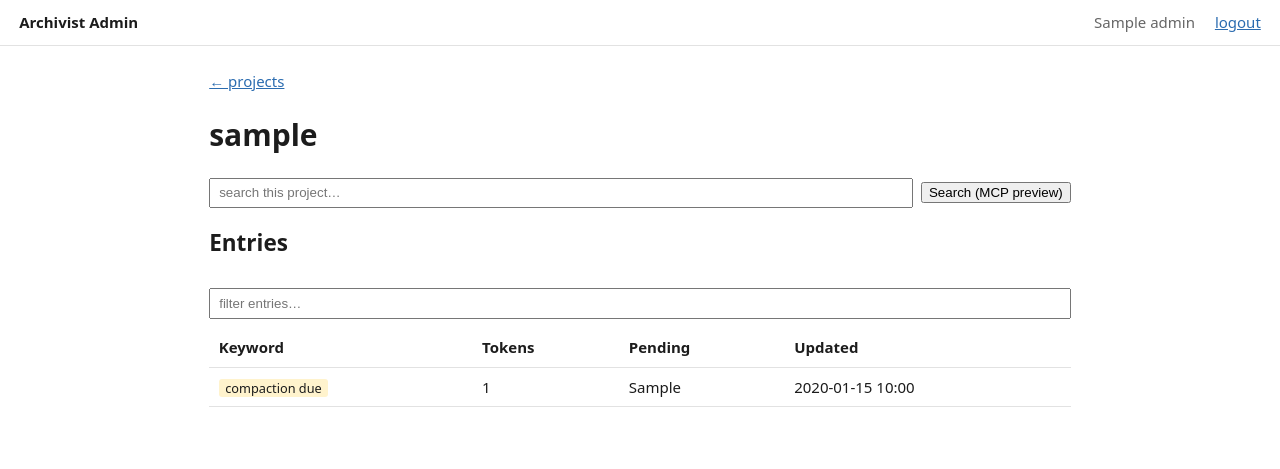
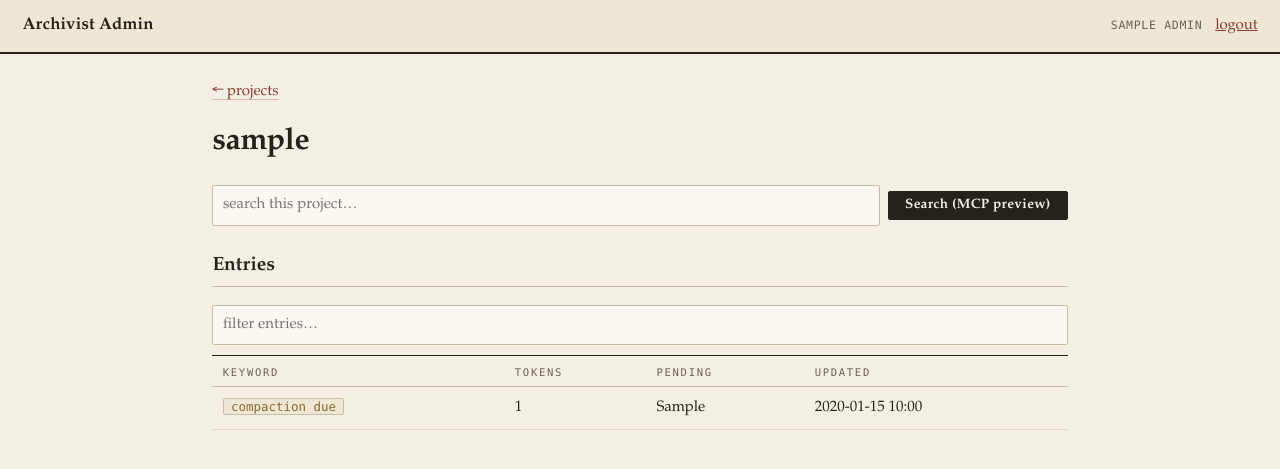
Before and after one commit to CODEPRESS-SRL/archivist, a Python web app: template api/app/admin/templates/project.html in a window 1280 px wide. Shown: the top 469 px of the page. Run offline with Jinja, Linux system fonts and the light colour scheme; the template is opened without the code that fills it: most values are stand-ins (such as "Sample title", 1, 10 or a date in 2020).

Commit message:
style(admin): restyle the admin console with the Schedario theme
Archival card-catalog look for the admin UI: warm paper ground, serif
display headings, oxblood accent with a brass secondary, monospace
metadata/badges, catalog-style tables and parchment content blocks.
Pure CSS — no libraries, no external fonts. Class names are unchanged,
so every Jinja template renders as-is.

```diff
--- a/api/app/admin/static/admin.css
+++ b/api/app/admin/static/admin.css
@@ -1,37 +1,139 @@
-:root { --fg: #1c1c1c; --muted: #666; --line: #e2e2e2; --accent: #2b6cb0; }
+/* Archivist Admin — "Schedario" theme (archival card-catalog).
+   Pure CSS, no external fonts or libraries. Class names match the Jinja
+   templates 1:1; only presentation changes here. */
+:root {
+  --paper:      #f4efe4;  /* page ground */
+  --panel:      #efe7d6;  /* topbar / raised strips */
+  --card:       #fbf8f1;  /* parchment cards, code, inputs */
+  --ink:        #26221a;  /* text + strong rules */
+  --muted:      #6b6252;  /* captions, metadata */
+  --line:       #e2d8c2;  /* hairline row rules */
+  --line-strong:#c8bda4;  /* input borders, header rules */
+  --accent:     #8c3b2e;  /* oxblood — links, keywords, emphasis */
+  --brass:      #8c6a2e;  /* numerals, secondary accent */
+  --serif: "Iowan Old Style","Palatino Linotype",Palatino,Georgia,serif;
+  --mono: ui-monospace,Menlo,Consolas,"SFMono-Regular",monospace;
+}
 * { box-sizing: border-box; }
-body { margin: 0; font: 15px/1.5 system-ui, sans-serif; color: var(--fg); }
-.topbar { display: flex; justify-content: space-between; align-items: center;
-  padding: .7rem 1.2rem; border-bottom: 1px solid var(--line); }
-.brand { font-weight: 700; text-decoration: none; color: var(--fg); }
-.topbar .team { color: var(--muted); margin-right: 1rem; }
-main { max-width: 900px; margin: 1.5rem auto; padding: 0 1.2rem; }
-table { width: 100%; border-collapse: collapse; }
-th, td { text-align: left; padding: .5rem .6rem; border-bottom: 1px solid var(--line); }
-a { color: var(--accent); }
-.flash { background: #edf7ed; padding: .5rem .8rem; border-radius: 4px; }
-.error { color: #b00020; }
-.badge { background: #fff3cd; padding: 0 .4rem; border-radius: 3px; font-size: .85em; }
-pre.content { white-space: pre-wrap; background: #fafafa; padding: .8rem;
-  border: 1px solid var(--line); border-radius: 4px; }
-.md-content { background: #fafafa; border: 1px solid var(--line); border-radius: 4px;
-  padding: .2rem .9rem; }
-.md-content pre { background: #f0f0f0; padding: .6rem; border-radius: 4px; overflow-x: auto; }
+
+body {
+  margin: 0;
+  font: 15px/1.6 var(--serif);
+  color: var(--ink);
+  background: var(--paper);
+  -webkit-font-smoothing: antialiased;
+}
+
+/* ---- Topbar ------------------------------------------------------------- */
+.topbar {
+  display: flex; justify-content: space-between; align-items: center;
+  padding: .8rem 1.4rem;
+  background: var(--panel);
+  border-bottom: 2px solid var(--ink);
+}
+.brand {
+  font-weight: 700; font-size: 1.05rem; letter-spacing: .01em;
+  text-decoration: none; color: var(--ink);
+}
+.topbar nav { display: flex; align-items: center; gap: .8rem; }
+.topbar .team {
+  color: var(--muted); font: .72rem/1 var(--mono);
+  letter-spacing: .06em; text-transform: uppercase;
+}
+
+/* ---- Layout & headings -------------------------------------------------- */
+main { max-width: 900px; margin: 1.6rem auto; padding: 0 1.4rem; }
+h1 { font-weight: 600; font-size: 1.9rem; letter-spacing: -.01em; margin: .2rem 0 .6rem; }
+h2 {
+  font-weight: 600; font-size: 1.2rem; margin: 1.6rem 0 .5rem;
+  padding-bottom: .25rem; border-bottom: 1px solid var(--line-strong);
+}
+
+a { color: var(--accent); text-decoration: none; border-bottom: 1px solid #d8b8a8; }
+a:hover { border-bottom-color: var(--accent); }
+.brand, .topbar .team, .chip, a.badge { border-bottom: 0; }
+
+/* ---- Tables ------------------------------------------------------------- */
+table { width: 100%; border-collapse: collapse; border-top: 1px solid var(--ink); }
+th, td { text-align: left; padding: .55rem .65rem; }
+th {
+  font: .66rem/1 var(--mono); letter-spacing: .16em; text-transform: uppercase;
+  color: var(--muted); border-bottom: 1px solid var(--line-strong); padding-top: .7rem;
+}
+td { border-bottom: 1px solid var(--line); }
+tbody tr:hover { background: rgba(140,59,46,.04); }
+
+/* ---- Forms & buttons ---------------------------------------------------- */
+label { display: inline-block; }
+input[type=search], input[type=password], input[type=number], select, .filter-box {
+  background: var(--card); border: 1px solid var(--line-strong); border-radius: 2px;
+  padding: .45rem .6rem; font: inherit; color: var(--ink);
+}
+input:focus, select:focus, button:focus-visible {
+  outline: 2px solid var(--accent); outline-offset: 1px;
+}
+button {
+  cursor: pointer; background: var(--ink); color: var(--paper);
+  border: 1px solid var(--ink); border-radius: 2px;
+  padding: .45rem 1rem; font: 600 .85rem/1 var(--serif); letter-spacing: .02em;
+}
+button:hover:not(:disabled) { background: var(--accent); border-color: var(--accent); }
+button:disabled { background: var(--panel); color: var(--muted); border-color: var(--line-strong); cursor: not-allowed; }
+
+/* logout renders as an inline text link, not a filled button */
+.logout button {
+  background: none; border: 0; padding: 0; color: var(--accent);
+  font: inherit; text-decoration: underline; letter-spacing: 0;
+}
+.logout button:hover { background: none; color: var(--ink); }
+
 form.inline { display: inline; }
-button { cursor: pointer; }
-.logout button { background: none; border: 0; padding: 0; color: var(--accent);
-  font: inherit; cursor: pointer; text-decoration: underline; }
-.searchbar { display: flex; gap: .5rem; align-items: center; flex-wrap: wrap; margin: 1rem 0; }
-.searchbar input[type=search] { flex: 1; min-width: 12rem; padding: .35rem .5rem; }
-.result { border: 1px solid var(--line); border-radius: 6px; padding: .6rem .9rem; margin: .6rem 0; }
-.result h3 { margin: 0 0 .3rem; font-size: 1rem; }
-.result .proj { color: var(--muted); font-weight: 400; font-size: .8em; margin-left: .5rem; }
+.actions { display: flex; gap: .6rem; margin: .8rem 0; }
+.searchbar { display: flex; gap: .5rem; align-items: center; flex-wrap: wrap; margin: 1.1rem 0; }
+.searchbar input[type=search] { flex: 1; min-width: 12rem; }
+.filter-box { width: 100%; margin: .6rem 0; }
+#entries th { user-select: none; }
+
+/* ---- Notices ------------------------------------------------------------ */
+.flash {
+  background: var(--card); border-left: 3px solid var(--brass);
+  padding: .5rem .9rem; border-radius: 0 3px 3px 0;
+}
+.error { color: var(--accent); font-weight: 600; }
+.badge {
+  background: var(--panel); border: 1px solid var(--line-strong);
+  padding: 0 .45rem; border-radius: 2px; font: .78rem/1.5 var(--mono);
+  color: var(--brass);
+}
+.badge.mode { background: #f0e3dc; color: var(--accent); border-color: #d8b8a8; }
+.muted { color: var(--muted); }
+
+/* ---- Content blocks (code / rendered markdown) -------------------------- */
+pre.content {
+  white-space: pre-wrap; background: var(--card); padding: .8rem;
+  border: 1px solid var(--line-strong); border-radius: 3px;
+}
+.md-content {
+  background: var(--card); border: 1px solid var(--line-strong); border-radius: 3px;
+  padding: .2rem .9rem;
+}
+.md-content pre { background: #f0e9da; padding: .6rem; border-radius: 3px; overflow-x: auto; }
+
+/* ---- Search results ----------------------------------------------------- */
+.result {
+  background: var(--card); border: 1px solid var(--line-strong);
+  border-left: 3px solid var(--accent); border-radius: 0 4px 4px 0;
+  padding: .6rem .9rem; margin: .7rem 0;
+}
+.result h3 { margin: 0 0 .3rem; font-size: 1.05rem; }
+.result h3 a { border-bottom: 0; }
+.result .proj { color: var(--muted); font: .78rem/1 var(--mono); margin-left: .5rem; }
 .result .excerpt { margin: .2rem 0; }
-.result .meta { color: var(--muted); font-size: .85em; margin: .2rem 0 0; }
+.result .meta { color: var(--muted); font: .78rem/1.5 var(--mono); margin: .3rem 0 0; }
+
 .chips { display: flex; gap: .4rem; flex-wrap: wrap; }
-.chip { background: #eef4fb; border: 1px solid var(--line); border-radius: 999px;
-  padding: .15rem .7rem; text-decoration: none; font-size: .85em; }
-.badge.mode { background: #e6f0fb; color: var(--accent); }
-.muted { color: var(--muted); }
-.filter-box { width: 100%; padding: .35rem .5rem; margin: .6rem 0; }
-#entries th { user-select: none; }
+.chip {
+  background: var(--panel); border: 1px solid var(--line-strong); border-radius: 2px;
+  padding: .15rem .65rem; text-decoration: none; font-size: .8rem; color: var(--ink);
+}
+.chip:hover { border-color: var(--accent); color: var(--accent); }
```
